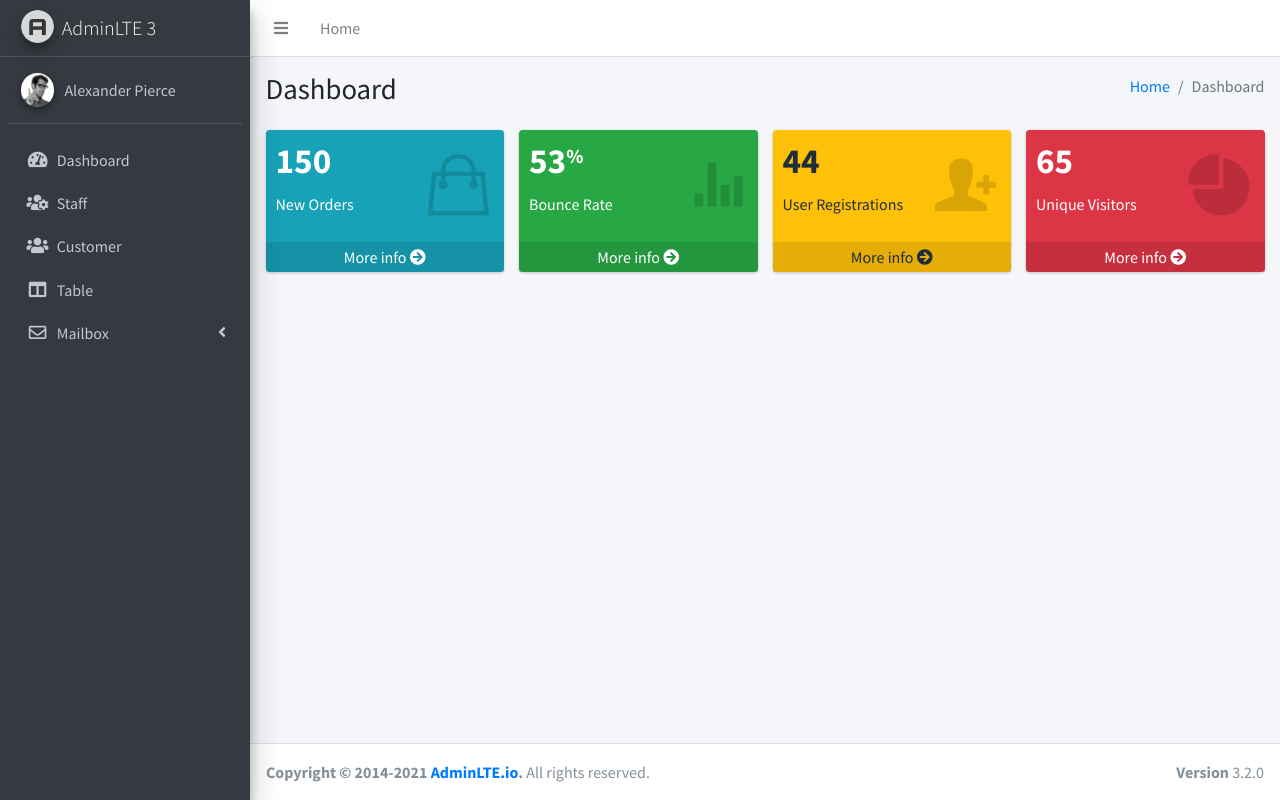
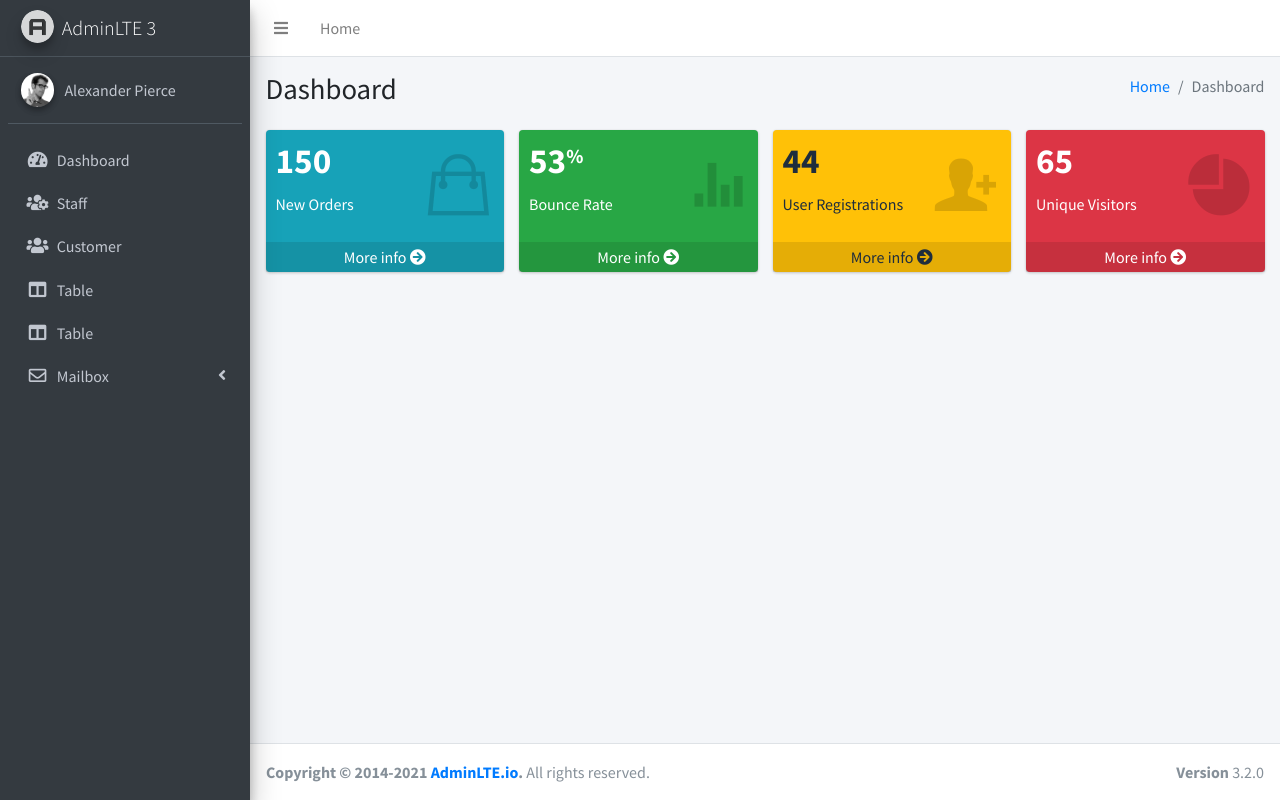
Before and after one commit to sengeys/Restaurant-System, a PHP site: page / in a window 1280 px wide. Run offline with PHP 8.4, Linux system fonts and the light colour scheme; some libraries are stand-ins or nearby versions.

Commit message:
new update

```diff
--- a/index.php
+++ b/index.php
@@ -104,6 +104,15 @@
                             </a>
                         </li>
 
+
+                        <li class="nav-item">
+                            <a href="pages/table.php" class="nav-link">
+                                <i class="nav-icon fas fa-columns"></i>
+                                <p>
+                                    Table
+                                </p>
+                            </a>
+                        </li>
 
                         <li class="nav-item">
                             <a href="pages/table.php" class="nav-link">
```
